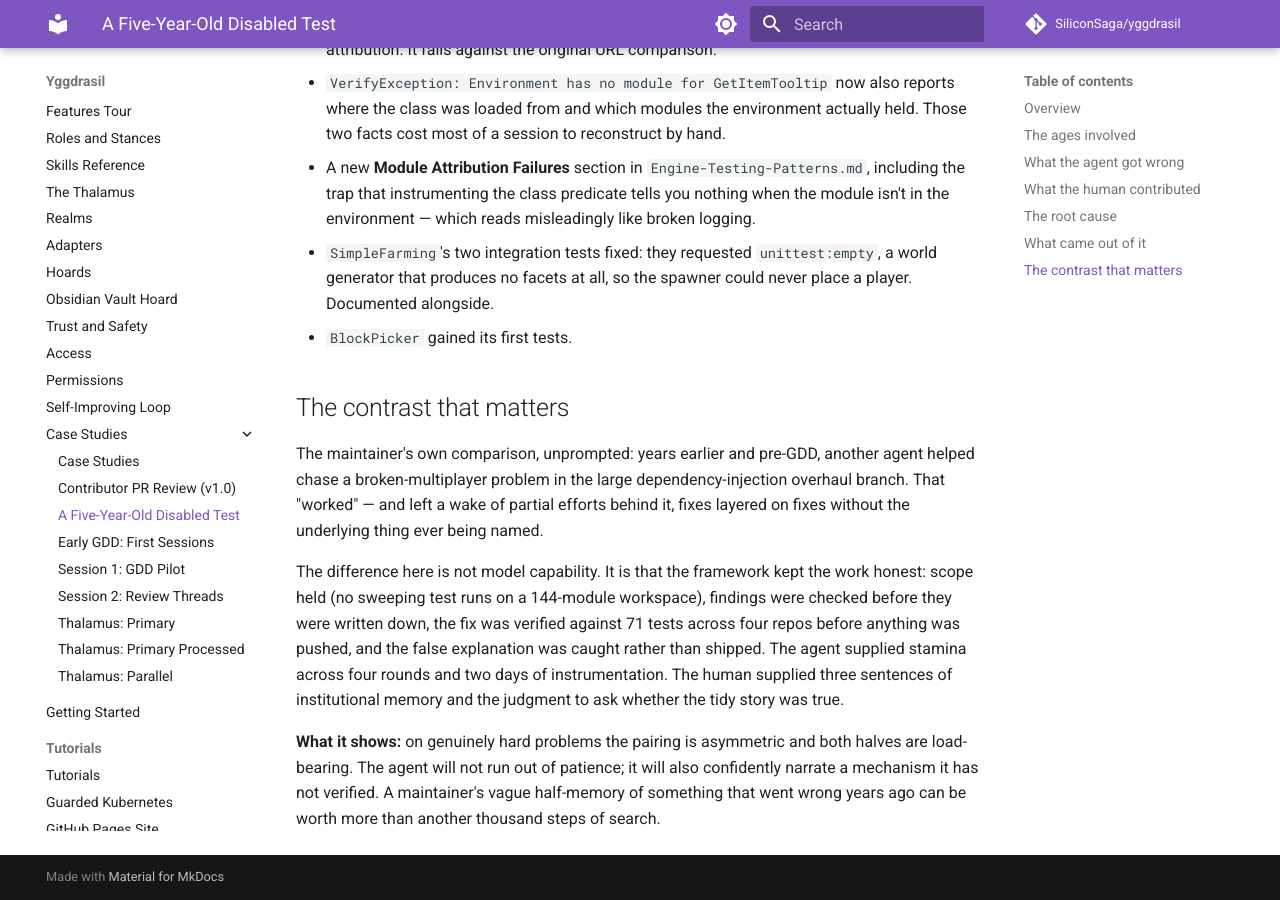
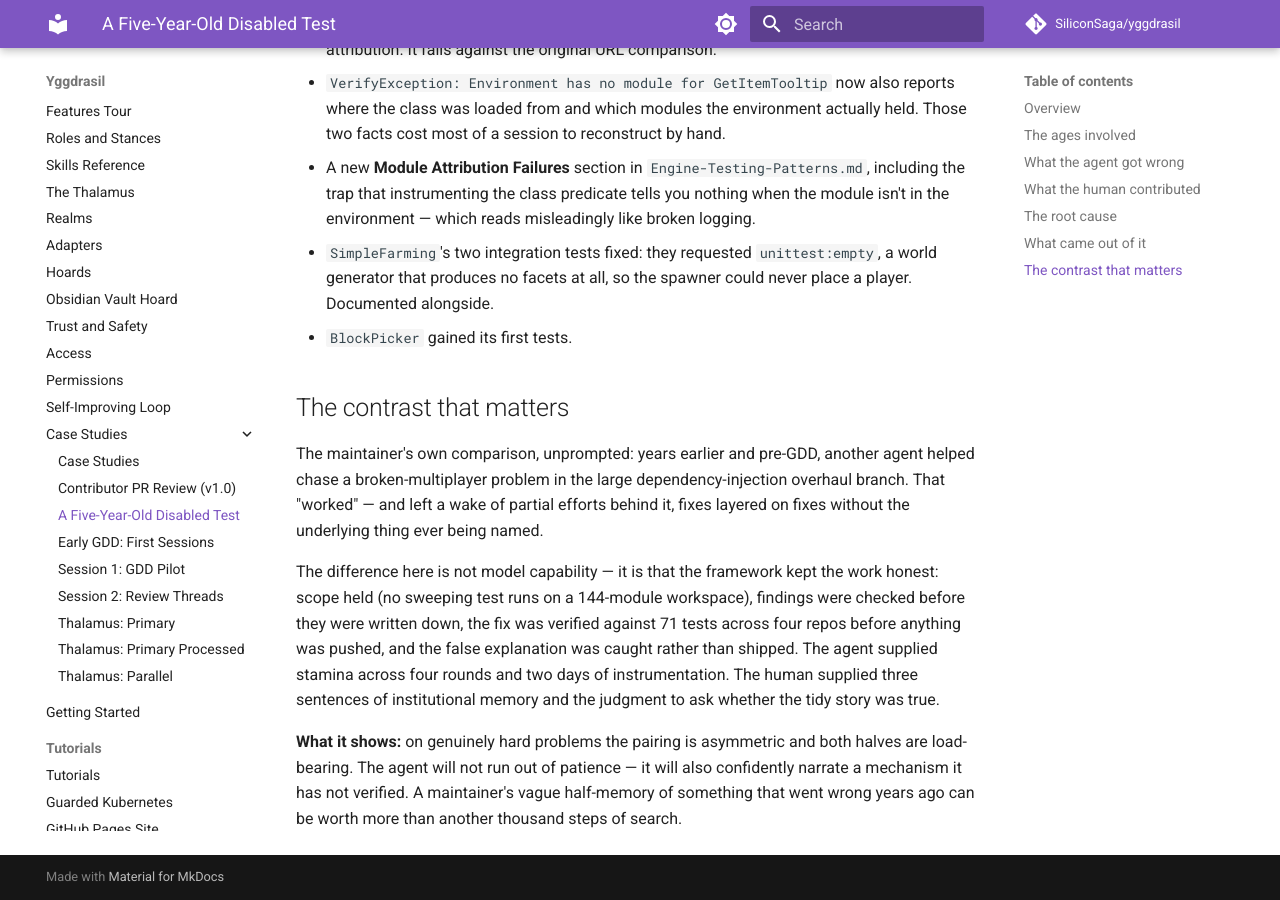
Before and after one commit to SiliconSaga/yggdrasil, an MkDocs documentation site: the page built from docs/gdd/case-studies/terasology-module-attribution.md, in a window 1280 px wide and 900 px high, scrolled down 3321 px. Built offline with MkDocs 1.6.1 and Material for MkDocs 9.7.7, drawn with Linux system fonts in a browser that asks for light colours; comment, search, counter and statistics services are not loaded; some of the changed text lies outside the part shown.

```diff
--- a/docs/gdd/case-studies/terasology-module-attribution.md
+++ b/docs/gdd/case-studies/terasology-module-attribution.md
@@ -79,6 +79,6 @@ Beyond the fix itself, the area was understood well enough to be worth tidying:
 
 The maintainer's own comparison, unprompted: years earlier and pre-GDD, another agent helped chase a broken-multiplayer problem in the large dependency-injection overhaul branch. That "worked" — and left a wake of partial efforts behind it, fixes layered on fixes without the underlying thing ever being named.
 
-The difference here is not model capability. It is that the framework kept the work honest: scope held (no sweeping test runs on a 144-module workspace), findings were checked before they were written down, the fix was verified against 71 tests across four repos before anything was pushed, and the false explanation was caught rather than shipped. The agent supplied stamina across four rounds and two days of instrumentation. The human supplied three sentences of institutional memory and the judgment to ask whether the tidy story was true.
+The difference here is not model capability — it is that the framework kept the work honest: scope held (no sweeping test runs on a 144-module workspace), findings were checked before they were written down, the fix was verified against 71 tests across four repos before anything was pushed, and the false explanation was caught rather than shipped. The agent supplied stamina across four rounds and two days of instrumentation. The human supplied three sentences of institutional memory and the judgment to ask whether the tidy story was true.
 
-**What it shows:** on genuinely hard problems the pairing is asymmetric and both halves are load-bearing. The agent will not run out of patience; it will also confidently narrate a mechanism it has not verified. A maintainer's vague half-memory of something that went wrong years ago can be worth more than another thousand steps of search.
+**What it shows:** on genuinely hard problems the pairing is asymmetric and both halves are load-bearing. The agent will not run out of patience — it will also confidently narrate a mechanism it has not verified. A maintainer's vague half-memory of something that went wrong years ago can be worth more than another thousand steps of search.
```
Also changed, not shown: other parts of docs/gdd/case-studies/terasology-module-attribution.md (+3 -3 lines).
